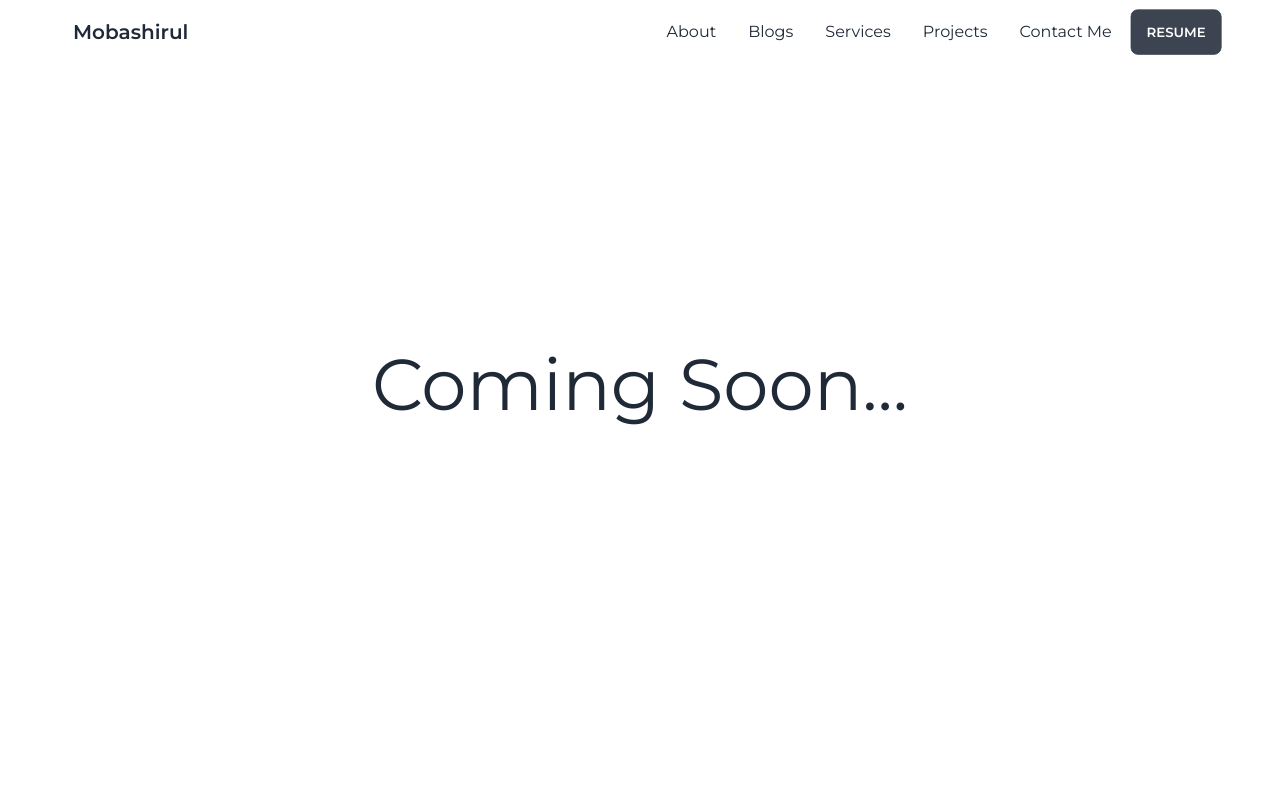
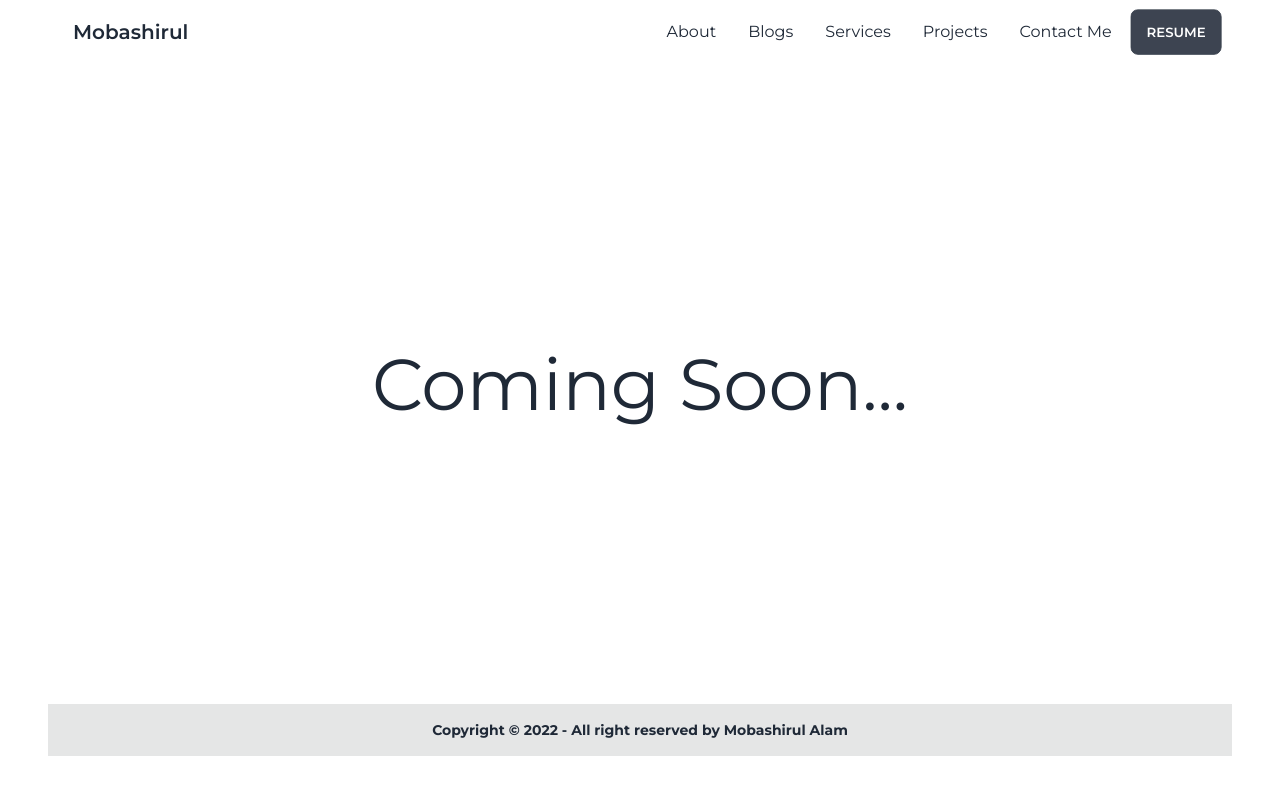
Before and after one commit to mobashirul-alam/portfolio-mobashirul-alam, a React (Create React App) app: page /blogs in a window 1280 px wide. Shown: the top 794 px of the page. Built offline with nearby package versions, Linux system fonts and the light colour scheme.

Commit message:
simple footer added

```diff
--- a/src/App.js
+++ b/src/App.js
@@ -1,6 +1,7 @@
 import { Route, Routes } from 'react-router-dom';
 import './App.css';
 import Blogs from './Pages/Blogs';
+import Footer from './Pages/Footer';
 import Home from './Pages/Home/Home';
 import NavBar from './Pages/NavBar';
 
@@ -12,6 +13,7 @@
         <Route path='/' element={<Home></Home>}></Route>
         <Route path='/blogs' element={<Blogs></Blogs>}></Route>
       </Routes>
+      <Footer></Footer>
     </div>
   );
 }
--- /dev/null
+++ b/src/Pages/Footer.js
@@ -0,0 +1,15 @@
+import React from 'react';
+
+const Footer = () => {
+    const date = new Date();
+    const year = date.getFullYear();
+    return (
+        <footer class="footer footer-center p-4 bg-base-300 text-base-content font-bold">
+            <div>
+                <p>Copyright © {year} - All right reserved by Mobashirul Alam</p>
+            </div>
+        </footer>
+    );
+};
+
+export default Footer;
```
